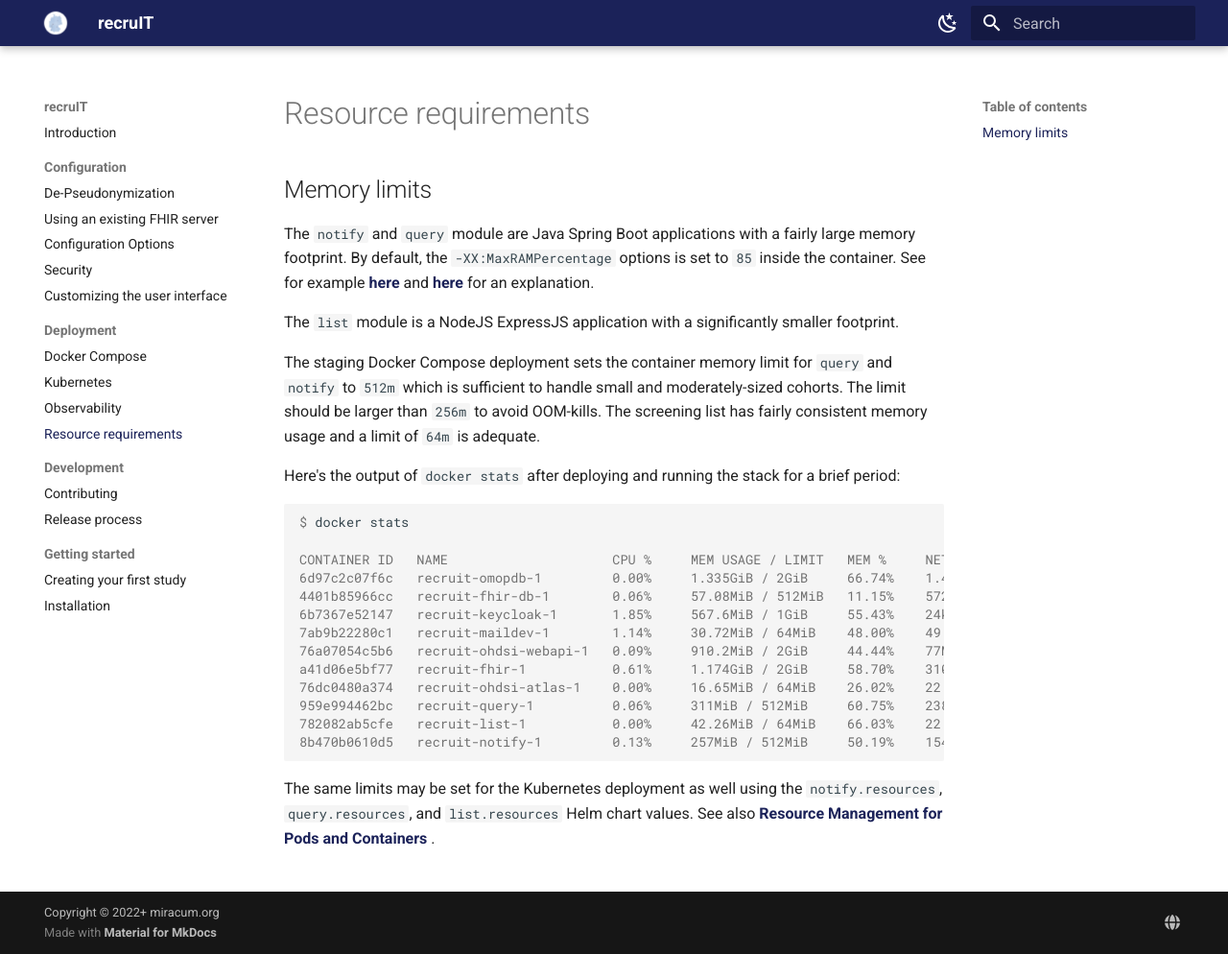
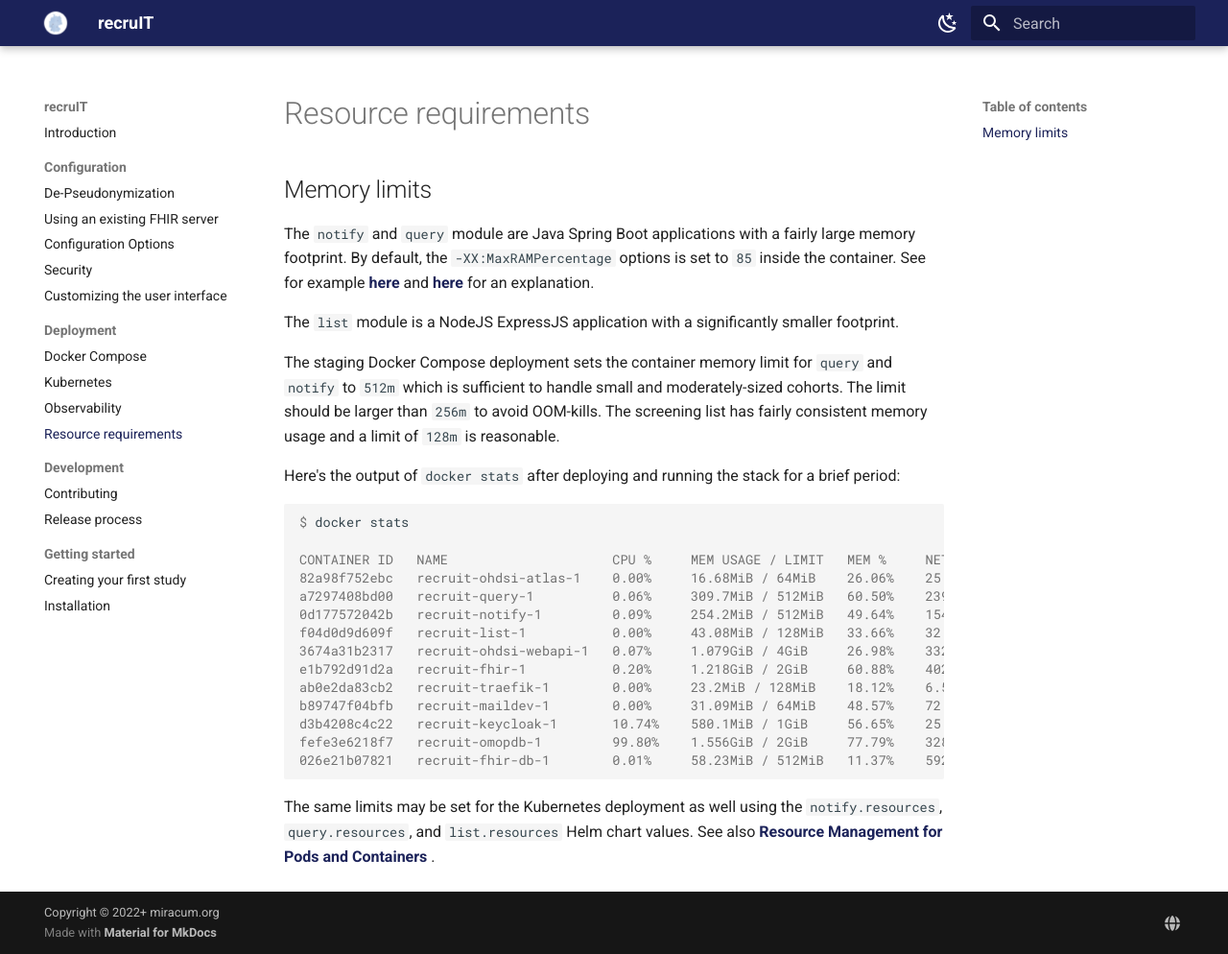
Before and after one commit to miracum/recruit, an MkDocs documentation site: the page built from docs/deployment/resource-requirements.md, in a window 1280 px wide and 994 px high. Shown: the whole window at 96% size. Built offline with MkDocs 1.6.1 and Material for MkDocs 9.7.7, drawn with Linux system fonts in a browser that asks for light colours.

Commit message:
feat: added and configured traefik for compose-deployment

````diff
--- a/docs/deployment/resource-requirements.md
+++ b/docs/deployment/resource-requirements.md
@@ -11,7 +11,7 @@ The `list` module is a NodeJS ExpressJS application with a significantly smaller
 
 The staging Docker Compose deployment sets the container memory limit for `query` and `notify` to `512m` which is
 sufficient to handle small and moderately-sized cohorts. The limit should be larger than `256m` to avoid
-OOM-kills. The screening list has fairly consistent memory usage and a limit of `64m` is adequate.
+OOM-kills. The screening list has fairly consistent memory usage and a limit of `128m` is reasonable.
 
 Here's the output of `docker stats` after deploying and running the stack for a brief period:
 
@@ -19,16 +19,17 @@ Here's the output of `docker stats` after deploying and running the stack for a
 $ docker stats
 
 CONTAINER ID   NAME                     CPU %     MEM USAGE / LIMIT   MEM %     NET I/O           BLOCK I/O   PIDS
-6d97c2c07f6c   recruit-omopdb-1         0.00%     1.335GiB / 2GiB     66.74%    1.44MB / 77.1MB   0B / 0B     17
-4401b85966cc   recruit-fhir-db-1        0.06%     57.08MiB / 512MiB   11.15%    572kB / 229kB     0B / 0B     17
-6b7367e52147   recruit-keycloak-1       1.85%     567.6MiB / 1GiB     55.43%    24kB / 25.2kB     0B / 0B     156
-7ab9b22280c1   recruit-maildev-1        1.14%     30.72MiB / 64MiB    48.00%    49.8kB / 2.79kB   0B / 0B     11
-76a07054c5b6   recruit-ohdsi-webapi-1   0.09%     910.2MiB / 2GiB     44.44%    77MB / 1.33MB     0B / 0B     81
-a41d06e5bf77   recruit-fhir-1           0.61%     1.174GiB / 2GiB     58.70%    310kB / 790kB     0B / 0B     97
-76dc0480a374   recruit-ohdsi-atlas-1    0.00%     16.65MiB / 64MiB    26.02%    22.1kB / 0B       0B / 0B     25
-959e994462bc   recruit-query-1          0.06%     311MiB / 512MiB     60.75%    238kB / 135kB     0B / 0B     39
-782082ab5cfe   recruit-list-1           0.00%     42.26MiB / 64MiB    66.03%    22.1kB / 0B       0B / 0B     10
-8b470b0610d5   recruit-notify-1         0.13%     257MiB / 512MiB     50.19%    154kB / 41.8kB    0B / 0B     41
+82a98f752ebc   recruit-ohdsi-atlas-1    0.00%     16.68MiB / 64MiB    26.06%    25.3kB / 2.46kB   0B / 0B     25
+a7297408bd00   recruit-query-1          0.06%     309.7MiB / 512MiB   60.50%    239kB / 135kB     0B / 0B     38
+0d177572042b   recruit-notify-1         0.09%     254.2MiB / 512MiB   49.64%    154kB / 41.8kB    0B / 0B     42
+f04d0d9d609f   recruit-list-1           0.00%     43.08MiB / 128MiB   33.66%    32.5kB / 11.1kB   0B / 0B     10
+3674a31b2317   recruit-ohdsi-webapi-1   0.07%     1.079GiB / 4GiB     26.98%    332MB / 328MB     0B / 0B     81
+e1b792d91d2a   recruit-fhir-1           0.20%     1.218GiB / 2GiB     60.88%    402kB / 7.18MB    0B / 0B     108
+ab0e2da83cb2   recruit-traefik-1        0.00%     23.2MiB / 128MiB    18.12%    6.53MB / 6.52MB   0B / 0B     20
+b89747f04bfb   recruit-maildev-1        0.00%     31.09MiB / 64MiB    48.57%    72.1kB / 13.4kB   0B / 0B     11
+d3b4208c4c22   recruit-keycloak-1       10.74%    580.1MiB / 1GiB     56.65%    25.2kB / 25.9kB   0B / 0B     156
+fefe3e6218f7   recruit-omopdb-1         99.80%    1.556GiB / 2GiB     77.79%    328MB / 332MB     0B / 0B     20
+026e21b07821   recruit-fhir-db-1        0.01%     58.23MiB / 512MiB   11.37%    592kB / 246kB     0B / 0B     17
 ```
 
 The same limits may be set for the Kubernetes deployment as well using the `notify.resources`, `query.resources`,
````
Also changed, not shown: docs/configuration/options.md (+42 -42 lines), docs/deployment/docker-compose.md (+11 -10 lines), docs/_img/docker-compose/list-overview.png, docs/_img/docker-compose/list-sample-m.png, docs/_img/docker-compose/notify-mail-sample-m.png, 3 other files.
